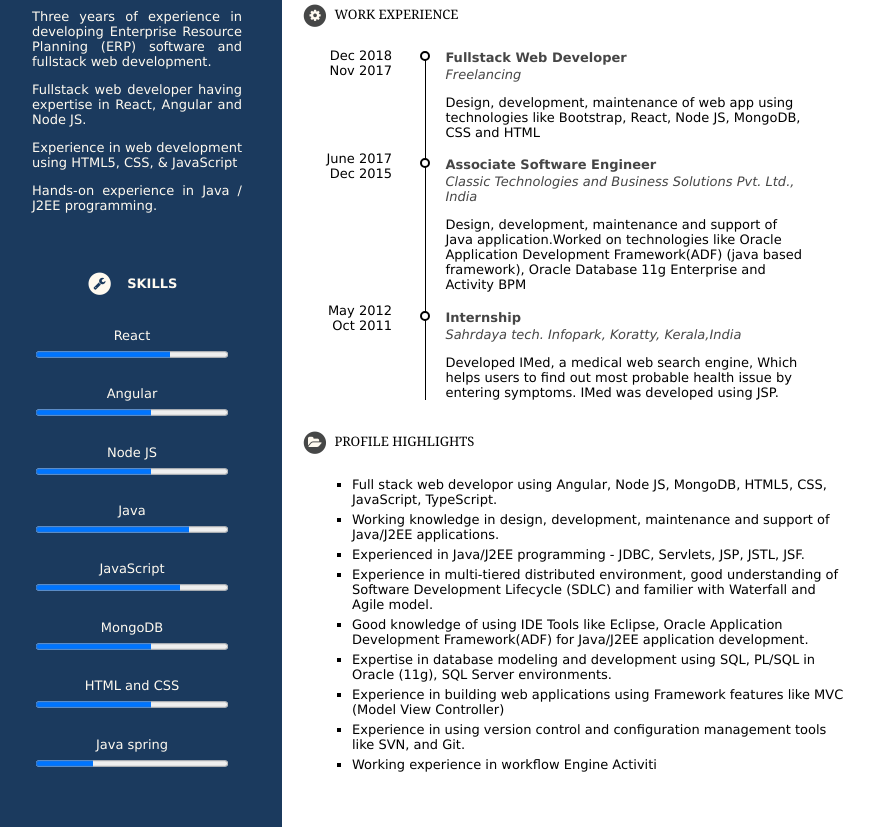
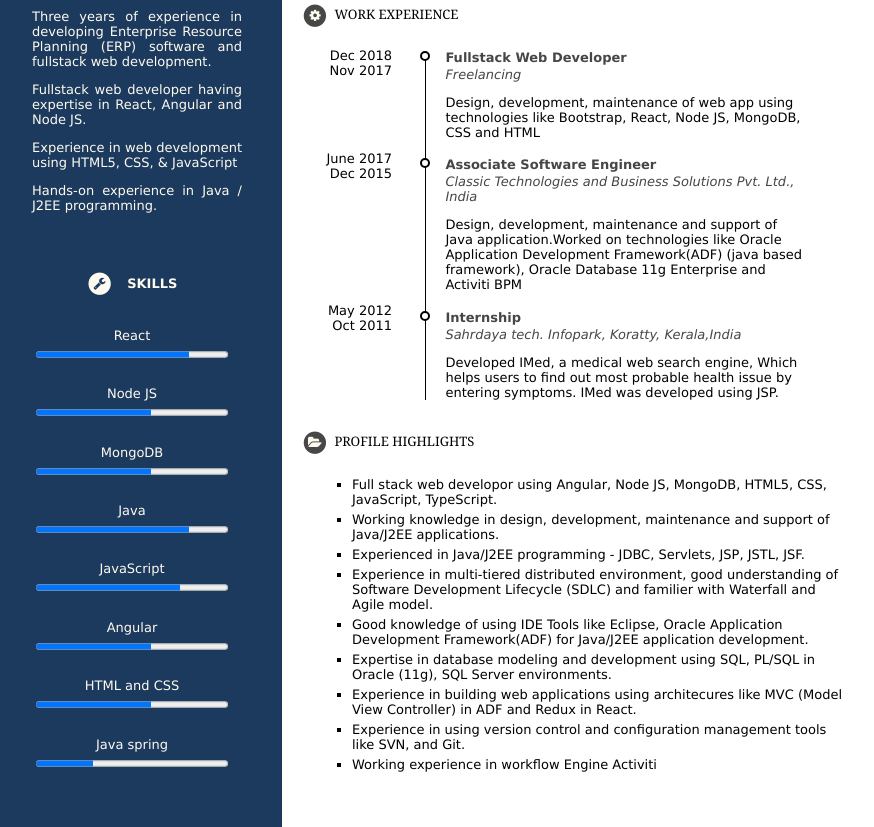
Before and after one commit to freelyfranciz/MyResume, a website: page index.html in a window 1280 px wide. Shown: the part 464-1291 px from the top of the page, without its empty margins (18-892 px from the left). Drawn offline with Linux system fonts and the light colour scheme.

Commit message:
Spelling correction

```diff
--- a/index.html
+++ b/index.html
@@ -54,14 +54,14 @@
                     SKILLS</h6>
                 <div id="progressbar">
                     <span><label>React</label></span>
-                    <span><progress value="70" max="100" style="width: 80%; margin-bottom: 10px;margin-top: 5px;"></progress></span>
+                    <span><progress value="80" max="100" style="width: 80%; margin-bottom: 10px;margin-top: 5px;"></progress></span>
                 </div>
                 <div id="progressbar">
-                    <span><label>Angular</label></span>
+                    <span><label>Node JS</label></span>
                     <span><progress value="60" max="100" style="width: 80%; margin-bottom: 10px;margin-top: 5px;"></progress></span>
                 </div>
                 <div id="progressbar">
-                    <span><label>Node JS</label></span>
+                    <span><label>MongoDB</label></span>
                     <span><progress value="60" max="100" style="width: 80%; margin-bottom: 10px;margin-top: 5px;"></progress></span>
                 </div>
                 <div id="progressbar">
@@ -73,7 +73,7 @@
                     <span><progress value="75" max="100" style="width: 80%; margin-bottom: 10px;margin-top: 5px;"></progress></span>
                 </div>
                 <div id="progressbar">
-                    <span><label>MongoDB</label></span>
+                    <span><label>Angular</label></span>
                     <span><progress value="60" max="100" style="width: 80%; margin-bottom: 10px;margin-top: 5px;"></progress></span>
                 </div>
                 <div id="progressbar">
@@ -96,7 +96,7 @@
                 </h6>
                 <div id="sideblock-content">
                     <p>Web Resume: HTML and CSS project to bulid and design my resume (
-                        <a href="https://freelyfranciz.github.io/MyResume/" style="margin-right: 10px; color: white;">
+                        <a href="https://freelyfranciz.github.io/MyResume/" style="margin-right: 5px; color: white;">
                             <i class="fa fa-file" style="color: burlywood; margin-right: 5px;">
                             </i>Web Resume</a>).
                     </p>
@@ -237,7 +237,7 @@
                         <p class="subheading">Classic Technologies and Business Solutions Pvt. Ltd., India</p>
                         <p>Design, development, maintenance and support of Java application.Worked on technologies like
                             Oracle Application Development Framework(ADF) (java based
-                            framework), Oracle Database 11g Enterprise and Activity BPM
+                            framework), Oracle Database 11g Enterprise and Activiti BPM
                         </p>
                     </div>
                 </div>
@@ -279,8 +279,8 @@
                         Framework(ADF) for Java/J2EE application development.</li>
                     <li>Expertise in database modeling and development using SQL, PL/SQL in Oracle (11g), SQL Server
                         environments.</li>
-                    <li>Experience in building web applications using Framework features like MVC (Model View
-                        Controller)</li>
+                    <li>Experience in building web applications using architecures like MVC (Model View
+                        Controller) in ADF and Redux in React.</li>
                     <li>Experience in using version control and configuration management tools like SVN, and Git.</li>
                     <li>Working experience in workflow Engine Activiti</li>
                 </ul>
```
